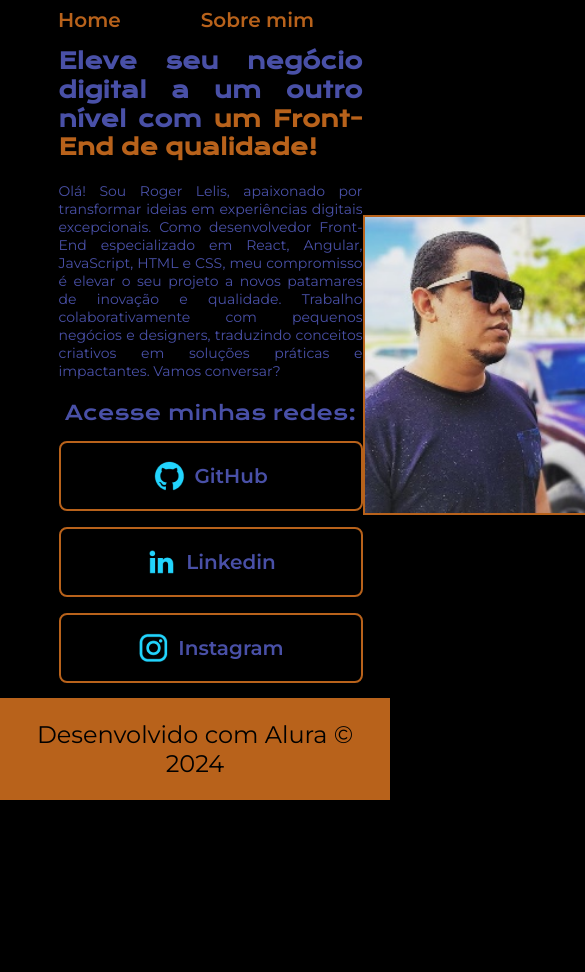
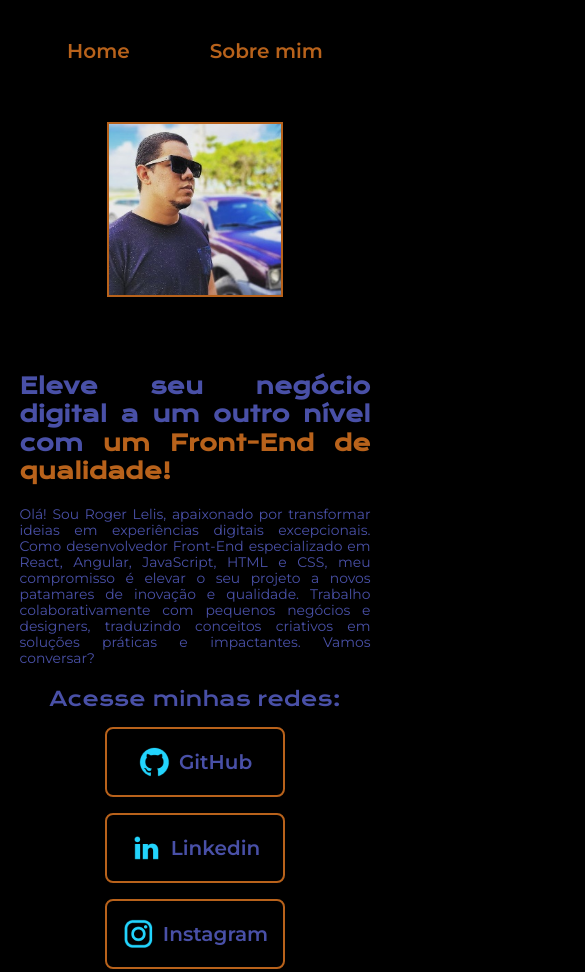
Before and after one commit to rogerlelis/portfolio, a plain HTML site: page index.html in a window 390 px wide. Shown: the top 972 px of the page, 585 px wide, since content can reach past the window. Before the commit the page ends 844 px from the top, so only its background shows below. Drawn offline with nearby package versions, Linux system fonts and the light colour scheme.

Commit message:
Acrescentando Responsividade

```diff
--- a/styles/style.css
+++ b/styles/style.css
@@ -24,7 +24,7 @@ body {
 }
 
 .cabecalho {
-  padding: 2% 0% 0% 14.9%;
+  padding: 2% 0% 0% 15%;
 }
 
 .cabecalho__menu {
@@ -34,7 +34,7 @@ body {
 
 .cabecalho__menu__link {
   font-family: var(--fonte-secundaria);
-  font-size: 20px;
+  font-size: 1.25rem;
   font-weight: 600;
   color: var(--cor-terciaria);
   text-decoration: none;
@@ -46,11 +46,12 @@ body {
     display: flex;
     align-items: center;
     justify-content: space-between;
+    gap: 75px;
   }
 
 .apresentacao__conteudo__titulo {
     line-height: 1.3;
-    font-size: 22px;
+    font-size: 1.37rem;
     font-family: var(--fonte-primaria);
     text-align: justify;
 }
@@ -60,13 +61,13 @@ body {
 }
 
 .apresentacao__conteudo__texto {
-    font-size: 14px;
+    font-size: 0.87rem;
     font-family: var(--fonte-secundaria);
     text-align: justify;
 }
 
 .apresentacao__conteudo {
-  width: 450px;
+  width: 50%;
   height: auto;
   display: flex;
   flex-direction: column;
@@ -84,7 +85,7 @@ body {
 .apresentacao__links__subtitulo {
   font-family: var(--fonte-primaria);
   font-weight: 400;
-  font-size: 20px;
+  font-size: 1.25rem;
 }
 
 .apresentacao__links__link {
@@ -93,10 +94,10 @@ body {
   justify-content: center;
   gap: 8px;
   border: 2px solid var(--cor-terciaria);
-  width: 300px;
+  width: 50%;
   text-align: center;
   border-radius: 8px;
-  font-size: 20px;
+  font-size: 1.25rem;
   font-weight: 600;
   font-family: var(--fonte-secundaria);
   padding: 17px 0;
@@ -111,8 +112,7 @@ body {
 }
 
 .apresentacao__pessoal {
-    max-width: 300px;
-    height: 300px;
+    width: 50%;
     border: 2px solid var(--cor-terciaria); /* Cor da borda igual à cor do "strong" */
     box-sizing: border-box; /* Para incluir a borda no cálculo do tamanho total */
     position: relative;
@@ -124,6 +124,25 @@ body {
   color: var(--cor-primaria);
   background-color: var(--cor-terciaria);
   font-family: var(--fonte-secundaria);
-  font-size: 24px;
+  font-size: 1.5rem;
   font-weight: 400;
 }
+
+@media (max-width: 1023px) {
+  .cabecalho {
+    padding: 10% ;
+  }
+
+  .cabecalho__menu {
+    justify-content: center;
+  }
+
+  .apresentacao {
+    flex-direction: column-reverse;
+    padding: 5%;
+  }
+
+  .apresentacao__conteudo {
+    width: auto;
+  }
+}
```
